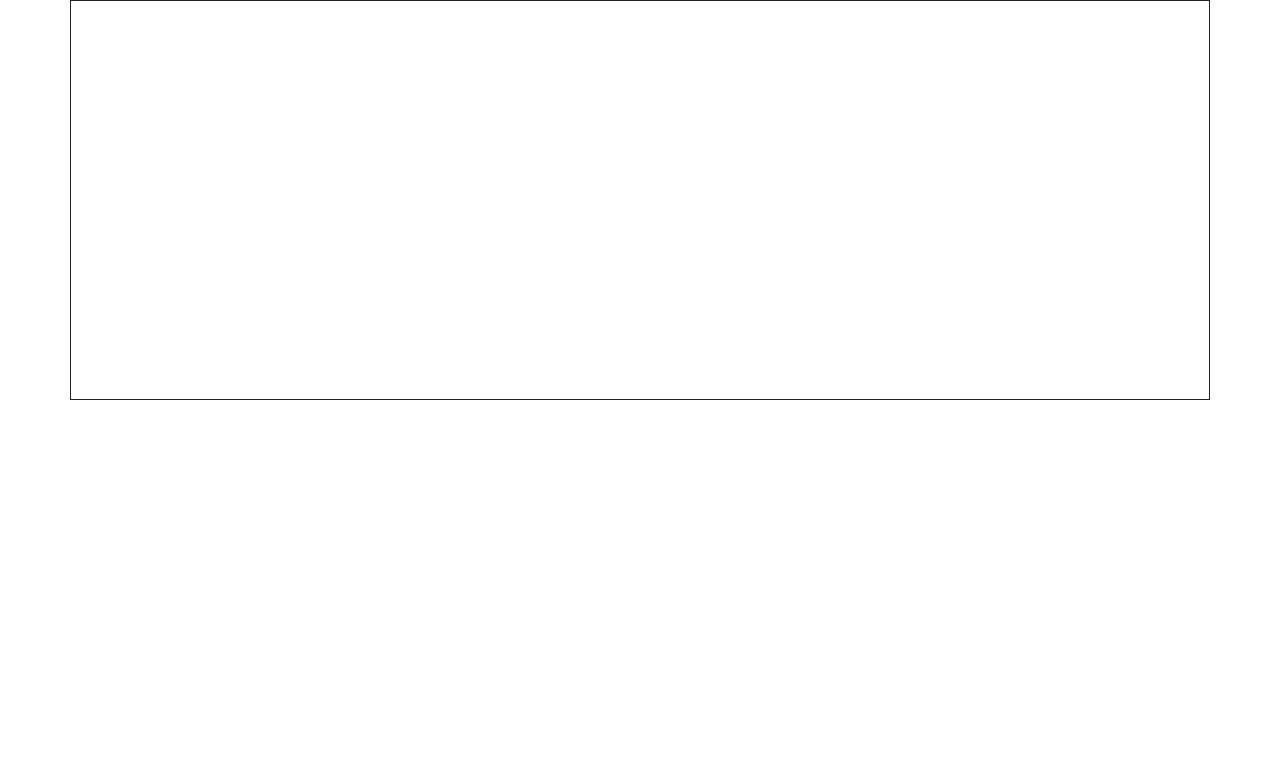
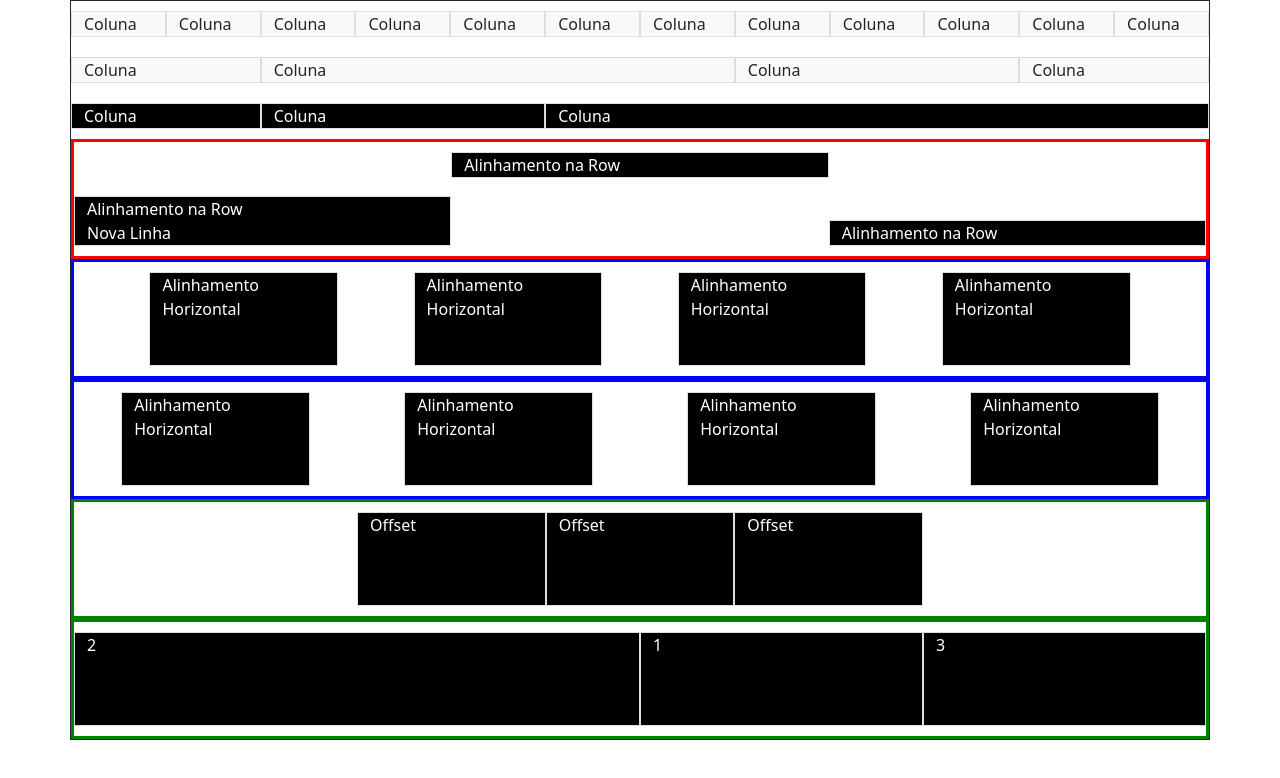
Before and after one commit to Arkihxd/Bootstrap5, a plain HTML site: page index.html in a window 1280 px wide. Drawn offline with Linux system fonts and the light colour scheme.

Commit message:
Row and Col examples

```diff
--- a/index.html
+++ b/index.html
@@ -9,11 +9,161 @@
     <script src="js/bootstrap.min.js"></script>
 
     <title>Bootstrap 5</title>
+
+    <style type="text/css">
+		.exemplo-cor{
+			background: #f9f9f9;
+			border: solid 1px #ddd;
+			margin-top:10px;
+			margin-bottom:10px;
+		}
+		.dark{
+			background: #000;
+			color: #fff;
+		}
+	</style>
+
 </head>
 <body>
-    <div style="border: solid 1px; height: 400px;" class="container">
 
-    </div>
+    <section>
+		<div style="border:solid 1px;" class="container">
+			<div class="row">
+				<div class="col exemplo-cor">
+					Coluna
+				</div>
+				<div class="col exemplo-cor" >
+					Coluna
+				</div>
+				<div class="col exemplo-cor" >
+					Coluna
+				</div>
+				<div class="col exemplo-cor">
+					Coluna
+				</div>
+				<div class="col exemplo-cor" >
+					Coluna
+				</div>
+				<div class="col exemplo-cor" >
+					Coluna
+				</div>
+				<div class="col exemplo-cor">
+					Coluna
+				</div>
+				<div class="col exemplo-cor" >
+					Coluna
+				</div>
+				<div class="col exemplo-cor" >
+					Coluna
+				</div>
+				<div class="col exemplo-cor">
+					Coluna
+				</div>
+				<div class="col exemplo-cor" >
+					Coluna
+				</div>
+				<div class="col exemplo-cor" >
+					Coluna
+				</div>
+			</div>
+
+			<div class="row">
+				<div class="col-2 exemplo-cor" >
+					Coluna
+				</div>
+				<div class="col-5 exemplo-cor" >
+					Coluna
+				</div>
+				<div class="col-3 exemplo-cor" >
+					Coluna
+				</div>
+				<div class="col-2 exemplo-cor" >
+					Coluna
+				</div>
+			</div>
+			<div class="row">
+				<div class="col-12 col-sm-4 col-md-3 col-lg-2 exemplo-cor dark" >
+					Coluna
+				</div>
+				<div class="col-6 col-sm-4 col-md-6 col-lg-3 exemplo-cor dark" >
+					Coluna
+				</div>
+				<div class="col-6 col-sm-4 col-md-3 col-lg-7 exemplo-cor dark" >
+					Coluna
+				</div>
+
+			</div>
+			<div class="row " style="min-height: 120px;border: solid red">
+				<div class="col-4 align-self-end exemplo-cor dark" >
+					Alinhamento na Row<br>Nova Linha
+
+				</div>
+				<div class="col-4 align-self-start exemplo-cor dark" >
+					Alinhamento na Row
+				</div>
+				<div class="col-4 align-self-end exemplo-cor dark" >
+					Alinhamento na Row
+				</div>
+
+			</div>
+			<div class="row justify-content-evenly" style="min-height: 120px;border: solid blue">
+				<div class="col-2  exemplo-cor dark" >
+					Alinhamento Horizontal
+				</div>
+				<div class="col-2  exemplo-cor dark" >
+					Alinhamento Horizontal
+				</div>
+				<div class="col-2  exemplo-cor dark" >
+					Alinhamento Horizontal
+				</div>
+				<div class="col-2  exemplo-cor dark" >
+					Alinhamento Horizontal
+				</div>
+
+			</div>
+			<div class="row justify-content-around" style="min-height: 120px;border: solid blue">
+				<div class="col-2  exemplo-cor dark" >
+					Alinhamento Horizontal
+				</div>
+				<div class="col-2  exemplo-cor dark" >
+					Alinhamento Horizontal
+				</div>
+				<div class="col-2  exemplo-cor dark" >
+					Alinhamento Horizontal
+				</div>
+				<div class="col-2  exemplo-cor dark" >
+					Alinhamento Horizontal
+				</div>
+
+			</div>
+			<div class="row " style="min-height: 120px;border: solid green">
+				<div class="col-2 offset-lg-3 offset-sm-1 offset-1 exemplo-cor dark" >
+					Offset
+				</div>
+				<div class="col-2 offset-sm-0 offset-1 exemplo-cor dark" >
+					Offset
+				</div>
+				<div class="col-2 offset-sm-0 offset-1 exemplo-cor dark" >
+					Offset
+				</div>
+
+			</div>
+			<div class="row " style="min-height: 120px;border: solid green">
+				<div class="col-6  col-sm-3 exemplo-cor dark" >
+					1
+				</div>
+				<div class="col-12 order-3 order-sm-first col-sm-6 exemplo-cor dark" >
+					2
+				</div>
+				<div class="col-6 order-2 order-sm-last col-sm-3 exemplo-cor dark" >
+					3
+				</div>
+
+			</div>
+
+		</div>
+
+	</section>
 
 </body>
 </html>
```
